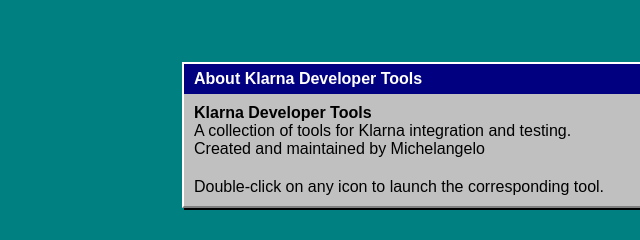
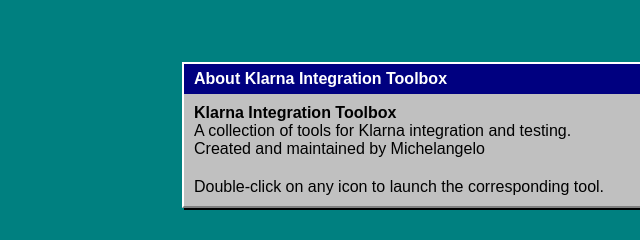
Before and after one commit to michelangeloklarna/landing, a plain HTML site: page index.html in a window 1280 px wide. Both pictures are taken after a click on the element "Start". Shown: the part 285-525 px from the top of the page, 58-698 px from the left. Drawn offline with Linux system fonts and the light colour scheme.

Commit message:
udpated naming

```diff
--- a/index.html
+++ b/index.html
@@ -3,7 +3,7 @@
 <head>
     <meta charset="UTF-8">
     <meta name="viewport" content="width=device-width, initial-scale=1.0">
-    <title>Klarna Developer Tools</title>
+    <title>Klarna Integration Toolbox</title>
     <link rel="stylesheet" href="https://fonts.googleapis.com/css2?family=VT323&family=Pixelify+Sans&display=swap">
     <style>
         :root {
@@ -233,13 +233,13 @@
 
     <div class="win95-window hidden" id="aboutWindow">
         <div class="window-title">
-            <div>About Klarna Developer Tools</div>
+            <div>About Klarna Integration Toolbox</div>
             <div class="title-buttons">
                 <div class="title-button" onclick="toggleWindow('aboutWindow')">X</div>
             </div>
         </div>
         <div class="window-content">
-            <p><b>Klarna Developer Tools</b></p>
+            <p><b>Klarna Integration Toolbox</b></p>
             <p>A collection of tools for Klarna integration and testing.</p>
             <p>Created and maintained by Michelangelo</p>
             <p style="margin-top: 20px;">Double-click on any icon to launch the corresponding tool.</p>
```
